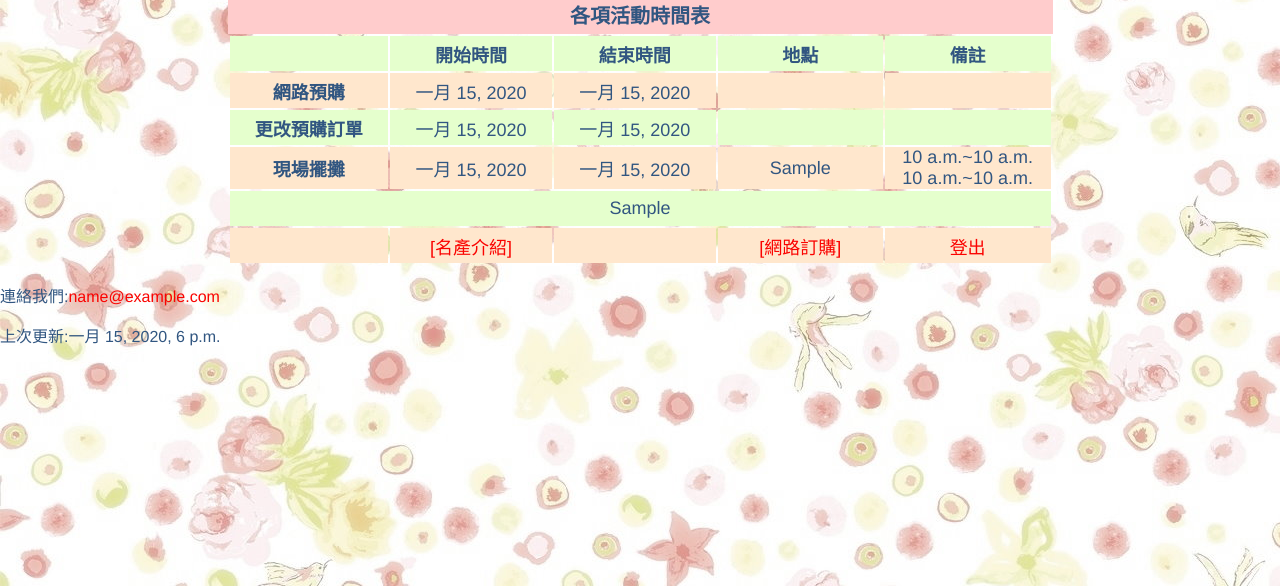
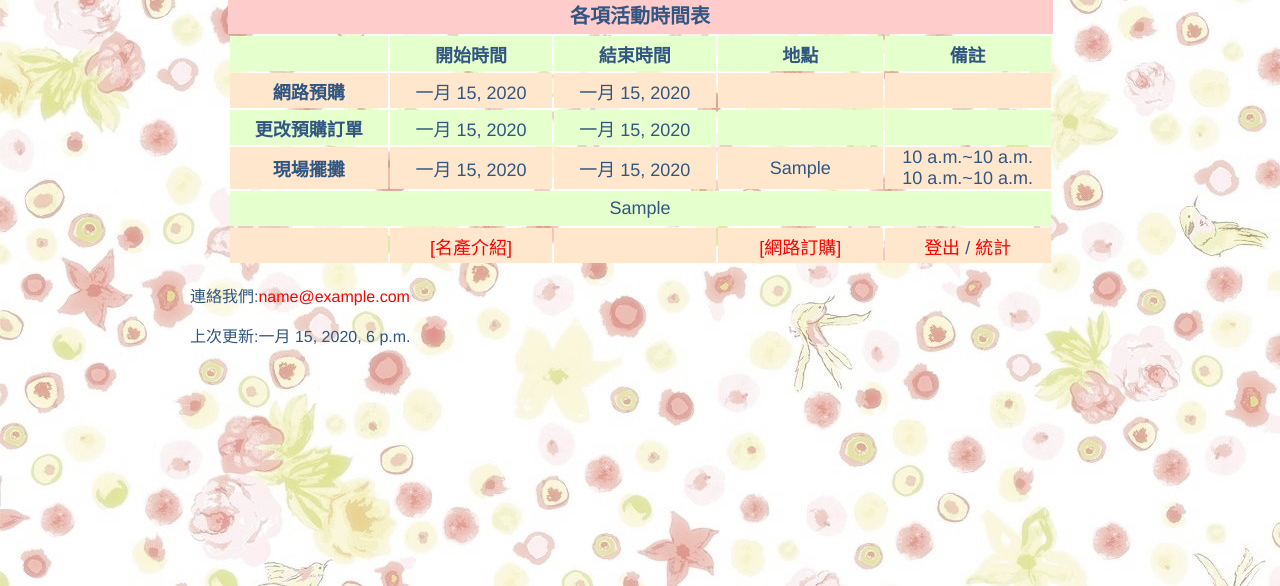
Before and after one commit to apua/NCTU_HL, a Django app: page / in a window 1280 px wide. Shown: the part 214-800 px from the top of the page. Run offline with Django 3.2, Linux system fonts and the light colour scheme; a user stored in the database is signed in; tables that the repository leaves empty hold one stand-in row (values such as "Sample post"); parts of the project's set-up code (start-up, migrations or seed data) failed here and were passed over.

Commit message:
adjust index css, add a link to statics page

```diff
--- a/static/style/mainpage.css
+++ b/static/style/mainpage.css
@@ -27,3 +27,9 @@ table#information-table > tbody > tr:nth-child(odd) > td,
 table#information-table > tbody > tr:nth-child(odd) > th {
     background-color: #FFE7CD;
 }
+
+p {
+    width: 900px;
+    margin-left: auto;
+    margin-right: auto;
+}
--- a/template/information/information_detail.html
+++ b/template/information/information_detail.html
@@ -50,6 +50,9 @@
               {% if user.is_authenticated %}
                 <a href="{% url 'logout' %}">登出</a>
               {% endif %}
+              {% if user.is_siteadmin %}
+                / <a href="{% url 'statistics_index' %}">統計</a>
+              {% endif %}
             </td>
         </tr>
     </tbody>
```
